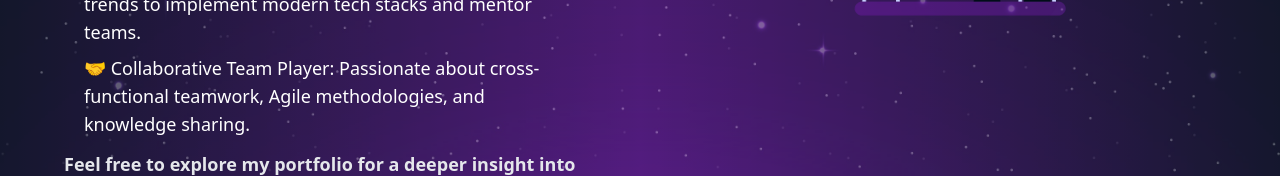
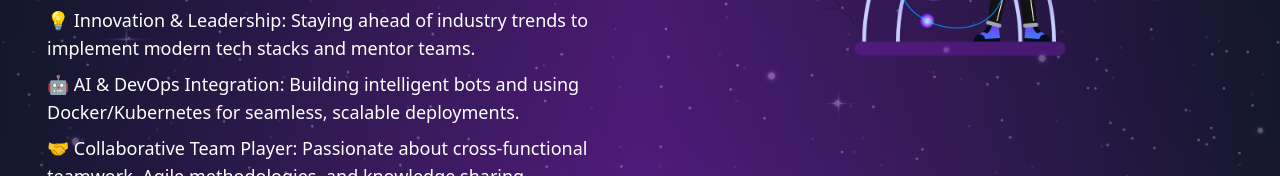
Before and after one commit to amitesh786/Web-Portfolio, a React (Create React App) app: page /about in a window 1280 px wide. Shown: the part 606-782 px from the top of the page. Built offline with nearby package versions, Linux system fonts and the light colour scheme.

Commit message:
modify content on who im

```diff
--- a/src/components/WhoIM.js
+++ b/src/components/WhoIM.js
@@ -9,33 +9,37 @@ const WhoIM = () => {
         alt=""
         className="h-full w-full object-cover opacity-30 absolute bottom-0 z-0"
     />
-    <div className="w-full lg:w-1/2 h-1/2 lg:h-full flex items-center justify-center flex-col my-10 lg:gap-10 z-20">
+    <div className="w-full lg:w-1/2 h-1/2 lg:h-full flex items-center justify-center flex-col my-10 z-20">
         <h1 className="flex text-white text-2xl lg:text-4xl gap-2 font-bold">
         Know Who <p className="text-[#ad50eb]">I'M</p>
         </h1>
         <div className="flex items-center m-auto justify-center w-11/12 lg:w-4/5">
         <span className="flex flex-col gap-3 text-white items-start  text-base justify-center font-thin lg:text-lg">
             <p className="text-start mt-3 mx-auto md:mx-0">
-                I'm a Senior Frontend Developer based in Milan with 8+ years of experience in JavaScript, React, Angular, Vue, Next.js, Node.js, and Express.js. I build high-performance, scalable web applications, from blogging platforms to e-commerce solutions.
-                Passionate about UI/UX, I craft responsive, optimized, and engaging user experiences, blending design best practices with cutting-edge frontend technologies.
-
+                I'm a Senior Frontend Developer based in Milan with 8+ years of experience in JavaScript, React, Angular, Vue, Next.js, Node.js, and Express.js.
+                <br />I build high-performance, scalable web applications, from blogging platforms to e-commerce solutions.
+                <br />Passionate about UI/UX, I craft responsive, optimized, and engaging user experiences, blending design best practices with cutting-edge frontend technologies.
+                <br />Recently, I've also been working with AI/ML to build smart automation bots and leveraging Docker and Kubernetes to streamline deployment in modern cloud environments.
                 <ul className="list-none pl-5 space-y-2 mt-2">
                     <li>🚀 <strong>Performance-Driven Development:</strong> Optimizing frontend architecture for speed, efficiency, and scalability.</li>
                     <li>🎯 <strong>Problem-Solving Mindset:</strong> Translating complex requirements into elegant, user-friendly solutions.</li>
                     <li>💡 <strong>Innovation & Leadership:</strong> Staying ahead of industry trends to implement modern tech stacks and mentor teams.</li>
+                    <li>🤖 <strong>AI & DevOps Integration:</strong> Building intelligent bots and using Docker/Kubernetes for seamless, scalable deployments.</li>
                     <li>🤝 <strong>Collaborative Team Player:</strong> Passionate about cross-functional teamwork, Agile methodologies, and knowledge sharing.</li>
                 </ul>
             </p>
 
             <p className="flex text-gray-200 text-base lg:text-lg gap-2 font-semibold ">
                 Feel free to explore my portfolio for a deeper insight into my
-                projects and skills. Let's connect and create something amazing
-                together!
+                projects and skills.
+                <br />Let's connect and create something amazing together!
             </p>
 
             <span className="flex items-center justify-center gap-3 font-sans text-gray-200">
             <FaHandPointRight /> Web Development
             <FaHandPointRight /> Mobile Development
+            <FaHandPointRight /> AI & Automation
+            <FaHandPointRight /> DevOps (Docker & Kubernetes)
             </span>
         </span>
         </div>
```
